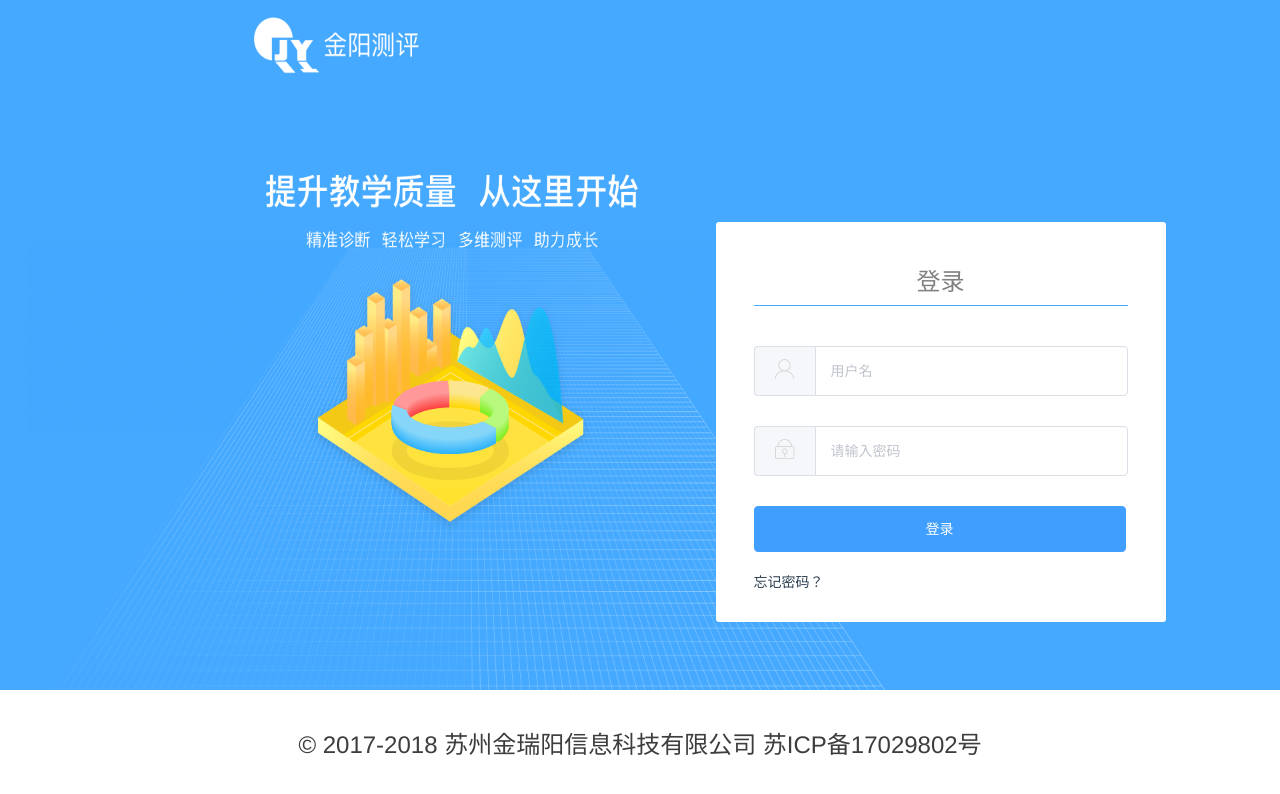
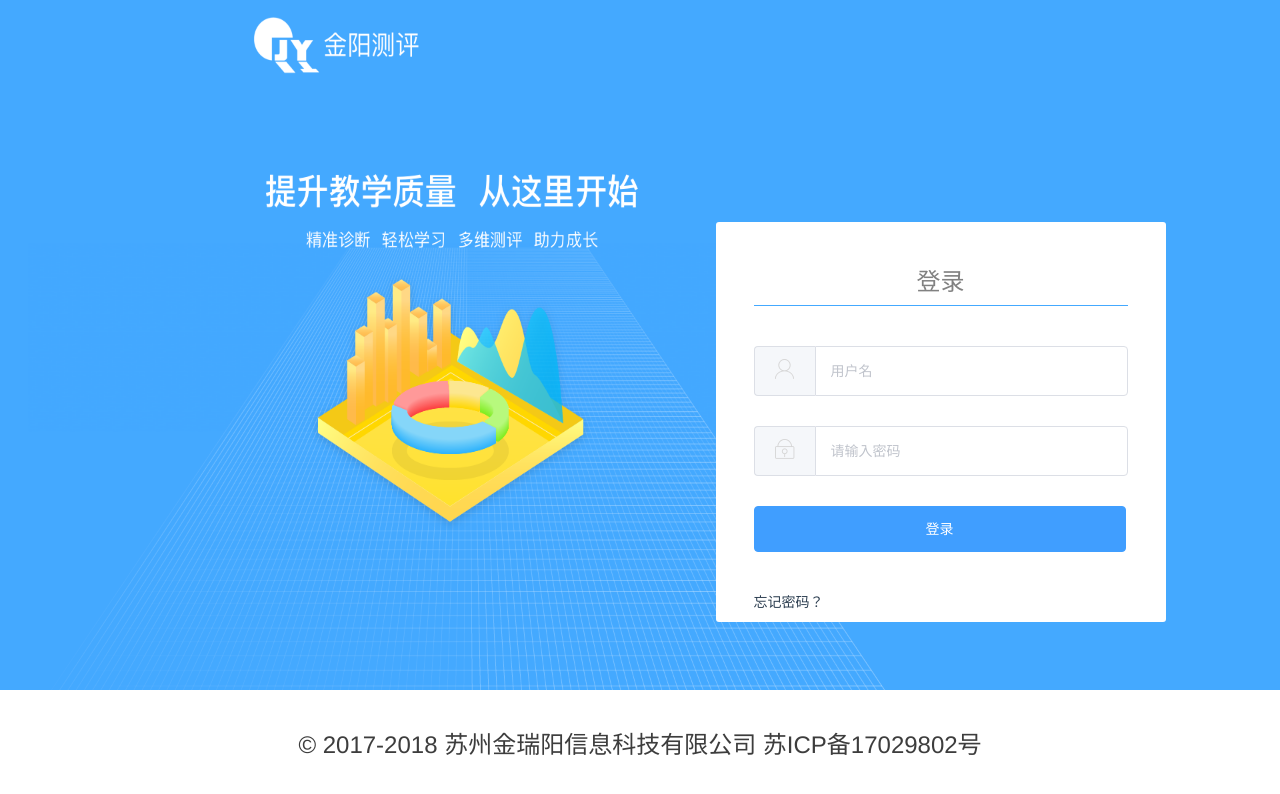
Before and after one commit to souky/eduEvaluation, a Vue app: page /login in a window 1280 px wide. Shown: the top 794 px of the page. Built offline with nearby package versions, Linux system fonts and the light colour scheme.

Commit message:
修改bug

```diff
--- a/src/components/report/classLevel.vue
+++ b/src/components/report/classLevel.vue
@@ -28,7 +28,7 @@
 			</el-carousel>
 		</div>
 		<div class="achievementSelectBox">
-			<el-select v-model="changeSchool" class="myselect" @change="changeClassName" :placeholder="schoolList[0].classroomName">
+			<el-select v-model="changeSchool2" class="myselect" @change="changeClassName" :placeholder="schoolList[0].classroomName">
 				<el-option v-for="item in schoolList" :key="item.id" :label="item.classroomName" :value="item.id"></el-option>
 			</el-select>
 		</div>
@@ -491,6 +491,7 @@ export default{
 			}],
 			changeSchool:'',
 			changeSchoolS:'',
+			changeSchool2:'',
 			schoolList:[{
 				id:'001',
 				name:'1班'
@@ -1203,6 +1204,7 @@ export default{
 							obj.testList=res.result.exams;
 							obj.items=res.result[name].subject;
 							obj.schoolList=res.result[name].classroom;
+							obj.changeSchool2=obj.schoolList[0].classroomName;
 							obj.schoolList1=res.result[name].classroom;
 							obj.schoolList2=res.result[name].classroom;
 							obj.basicData.class=res.result[name].classroom[0].id;
--- a/src/components/report/studentLevel.vue
+++ b/src/components/report/studentLevel.vue
@@ -1080,6 +1080,7 @@ export default {
 							obj.changeSchool='';
 							obj.displaystulList=true;
 							obj.stulList=res.result.schoolScores;
+							obj.changeSchool=obj.stulList[0].studentName;
 							obj.basicData.student=res.result.schoolScores[0].studentId;
 							obj.rainbow(0,0,"总分");
 						}else{
--- a/src/login/login.vue
+++ b/src/login/login.vue
@@ -138,9 +138,6 @@ export default {
 #login .el-form-item{
 	margin-bottom: 30px;
 }
-#login .login-main-foot .el-form-item__content{
-	line-height: 0;
-}
 #login .login-main-body i{
 	width: 20px;
 	margin-left:10px;
```
